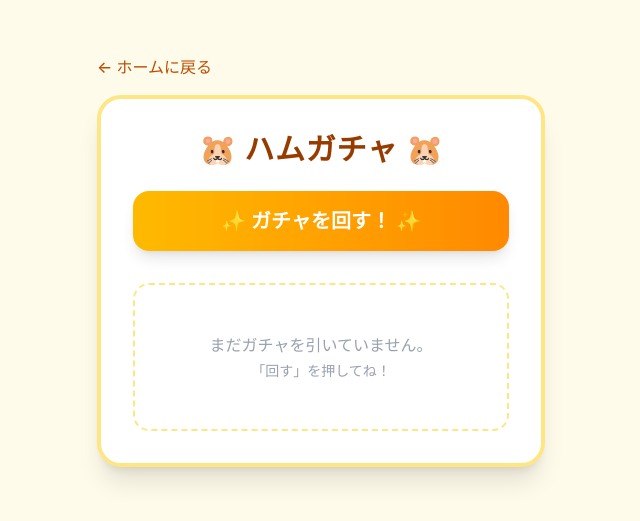
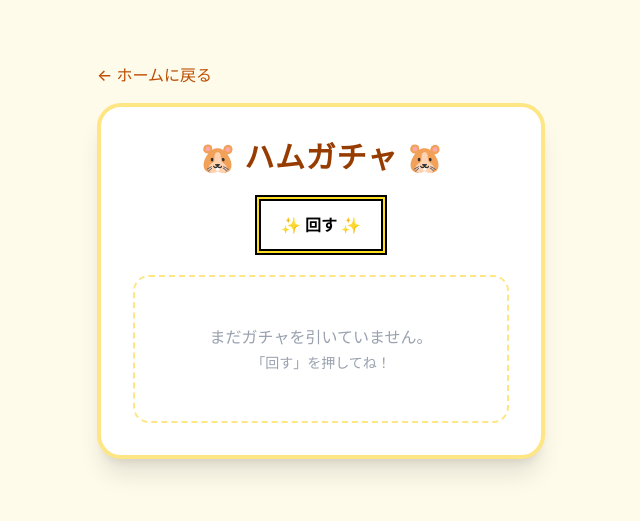
Before and after one commit to kaede0007/hamCollection, a React (Vite) app: page /gacha in a window 1280 px wide. Shown: the part 139-660 px from the top of the page, without its empty margins (319-959 px from the left). Built offline with nearby package versions, Linux system fonts and the light colour scheme.

Commit message:
ガチャ/回すボタンの修正

```diff
--- a/src/pages/gacha/index.tsx
+++ b/src/pages/gacha/index.tsx
@@ -47,9 +47,9 @@ export default function GachaPage() {
                 {/* ガチャを回すボタン */}
                 <button
                     onClick={handleGacha}
-                    className="w-full py-4 bg-gradient-to-r from-amber-400 to-orange-400 hover:from-amber-500 hover:to-orange-500 text-white font-bold text-xl rounded-2xl shadow-lg transform active:scale-95 transition-all mb-8 cursor-pointer"
+                    className="border-2 border-black bg-white px-5 py-3 mb-6 font-semibold text-black ring-2 ring-black ring-offset-2 ring-offset-yellow-300 hover:bg-yellow-200 focus:ring-2 focus:ring-yellow-300 focus:outline-0"
                 >
-                    ✨ ガチャを回す！ ✨
+                    ✨ 回す ✨
                 </button>
 
                 {/* 結果発表エリア */}
```
